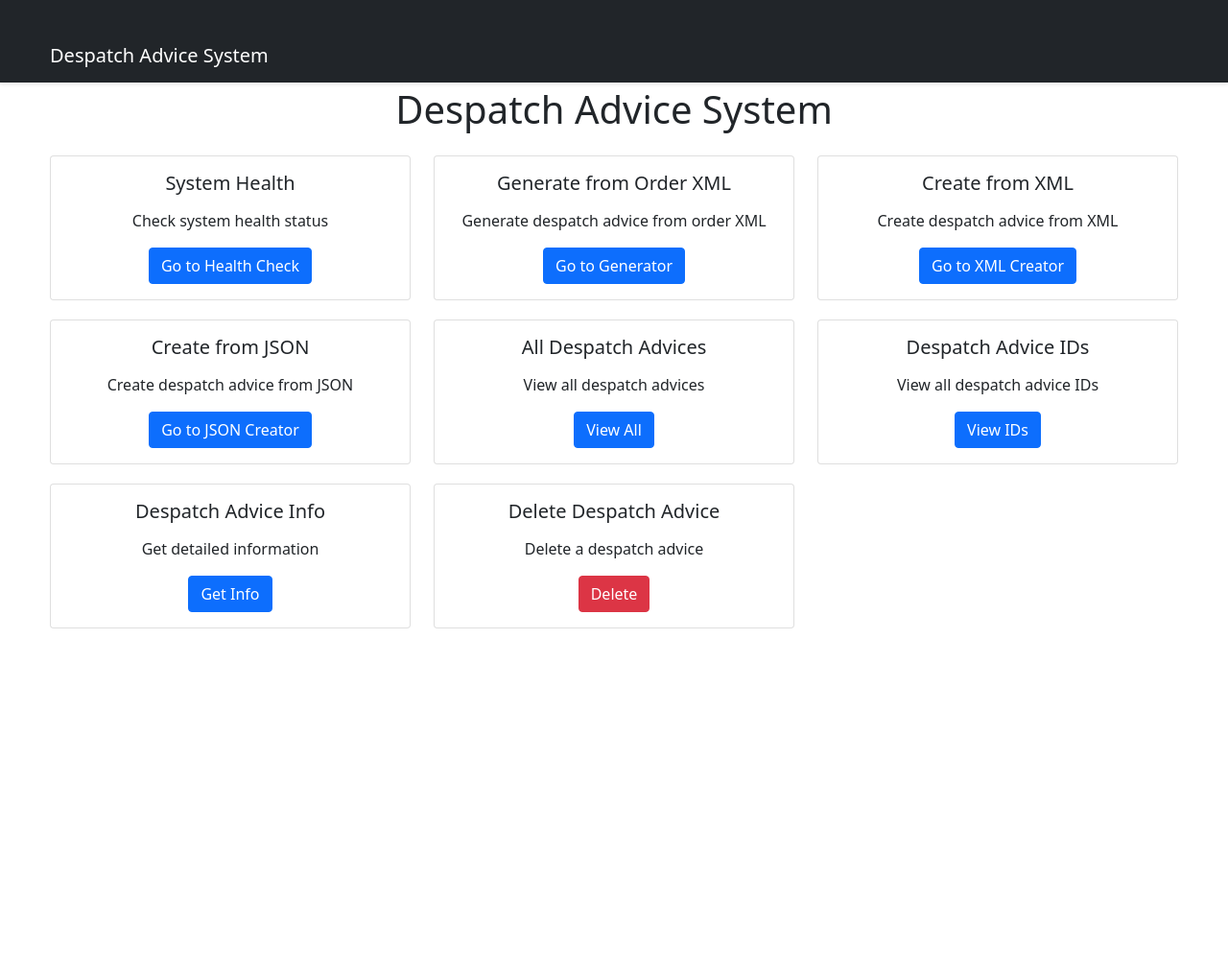
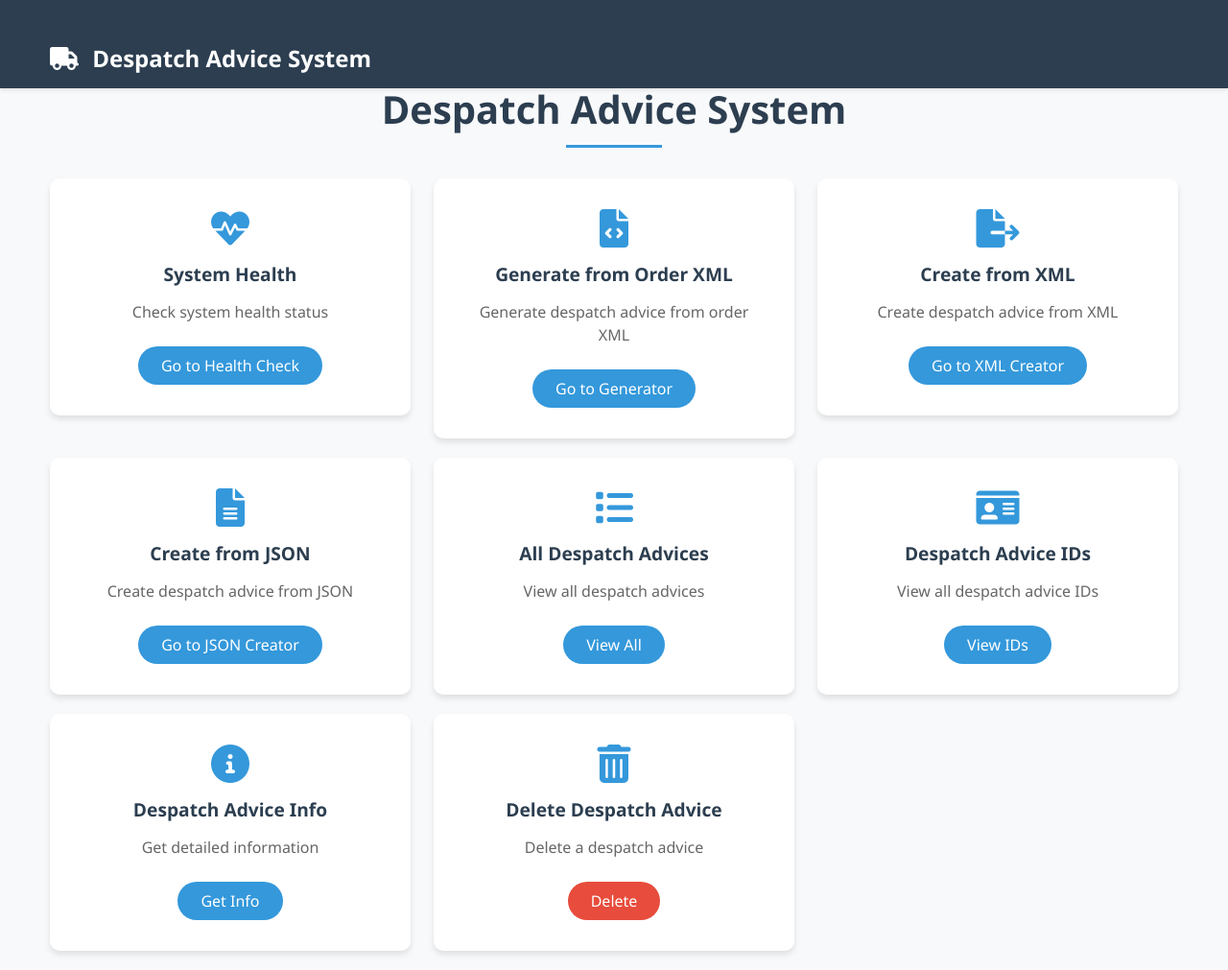
Before and after one commit to Nicky940629/despatch-advice-system, a plain HTML site: page index.html in a window 1280 px wide. Shown: the whole page at 96% size. Before the commit the page ends 800 px from the top, so only its background shows below. Drawn offline with nearby package versions, Linux system fonts and the light colour scheme.

Commit message:
beautiful

```diff
--- a/index.html
+++ b/index.html
@@ -5,46 +5,151 @@
     <meta name="viewport" content="width=device-width, initial-scale=1.0">
     <title>Despatch Advice System</title>
     <link href="https://cdn.jsdelivr.net/npm/bootstrap@5.1.3/dist/css/bootstrap.min.css" rel="stylesheet">
+    <link href="https://cdnjs.cloudflare.com/ajax/libs/font-awesome/6.0.0/css/all.min.css" rel="stylesheet">
     <style>
+        :root {
+            --primary-color: #2c3e50;
+            --secondary-color: #3498db;
+            --accent-color: #e74c3c;
+            --background-color: #f8f9fa;
+            --card-shadow: 0 4px 6px rgba(0, 0, 0, 0.1);
+        }
+
         body {
             padding-top: 60px;
+            background-color: var(--background-color);
+            font-family: 'Segoe UI', Tahoma, Geneva, Verdana, sans-serif;
         }
+
+        .navbar {
+            background-color: var(--primary-color) !important;
+            box-shadow: 0 2px 4px rgba(0,0,0,.1);
+        }
+
+        .navbar-brand {
+            font-weight: 600;
+            font-size: 1.5rem;
+        }
+
         .container {
             max-width: 1200px;
             margin-top: 30px;
         }
-        .navbar {
-            box-shadow: 0 2px 4px rgba(0,0,0,.1);
+
+        h1 {
+            color: var(--primary-color);
+            font-weight: 600;
+            margin-bottom: 2rem;
+            position: relative;
+            padding-bottom: 1rem;
         }
+
+        h1:after {
+            content: '';
+            position: absolute;
+            bottom: 0;
+            left: 50%;
+            transform: translateX(-50%);
+            width: 100px;
+            height: 3px;
+            background: var(--secondary-color);
+        }
+
         .card {
             margin-bottom: 20px;
-            transition: transform 0.2s;
+            border: none;
+            border-radius: 10px;
+            box-shadow: var(--card-shadow);
+            transition: all 0.3s ease;
+            background: white;
+            overflow: hidden;
         }
+
         .card:hover {
-            transform: translateY(-5px);
+            transform: translateY(-10px);
+            box-shadow: 0 10px 20px rgba(0,0,0,0.1);
         }
+
         .card-body {
             text-align: center;
+            padding: 2rem;
         }
+
         .card-title {
-            margin-bottom: 15px;
+            color: var(--primary-color);
+            font-weight: 600;
+            margin-bottom: 1rem;
+            font-size: 1.2rem;
+        }
+
+        .card-text {
+            color: #666;
+            margin-bottom: 1.5rem;
+        }
+
+        .btn-primary {
+            background-color: var(--secondary-color);
+            border: none;
+            padding: 0.5rem 1.5rem;
+            border-radius: 25px;
+            font-weight: 500;
+            transition: all 0.3s ease;
+        }
+
+        .btn-primary:hover {
+            background-color: #2980b9;
+            transform: scale(1.05);
+        }
+
+        .btn-danger {
+            background-color: var(--accent-color);
+            border: none;
+            padding: 0.5rem 1.5rem;
+            border-radius: 25px;
+            font-weight: 500;
+            transition: all 0.3s ease;
+        }
+
+        .btn-danger:hover {
+            background-color: #c0392b;
+            transform: scale(1.05);
+        }
+
+        .card-icon {
+            font-size: 2.5rem;
+            color: var(--secondary-color);
+            margin-bottom: 1rem;
+        }
+
+        @media (max-width: 768px) {
+            .container {
+                padding: 0 15px;
+            }
+
+            .card {
+                margin-bottom: 15px;
+            }
         }
     </style>
 </head>
 <body>
-    <nav class="navbar navbar-expand-lg navbar-dark bg-dark fixed-top">
+    <nav class="navbar navbar-expand-lg navbar-dark fixed-top">
         <div class="container">
-            <a class="navbar-brand" href="index.html">Despatch Advice System</a>
+            <a class="navbar-brand" href="index.html">
+                <i class="fas fa-truck me-2"></i>
+                Despatch Advice System
+            </a>
         </div>
     </nav>
 
     <div class="container">
-        <h1 class="text-center mb-4">Despatch Advice System</h1>
+        <h1 class="text-center">Despatch Advice System</h1>
 
         <div class="row">
             <div class="col-md-4">
                 <div class="card">
                     <div class="card-body">
+                        <i class="fas fa-heartbeat card-icon"></i>
                         <h5 class="card-title">System Health</h5>
                         <p class="card-text">Check system health status</p>
                         <a href="health.html" class="btn btn-primary">Go to Health Check</a>
@@ -55,6 +160,7 @@
             <div class="col-md-4">
                 <div class="card">
                     <div class="card-body">
+                        <i class="fas fa-file-code card-icon"></i>
                         <h5 class="card-title">Generate from Order XML</h5>
                         <p class="card-text">Generate despatch advice from order XML</p>
                         <a href="generate.html" class="btn btn-primary">Go to Generator</a>
@@ -65,6 +171,7 @@
             <div class="col-md-4">
                 <div class="card">
                     <div class="card-body">
+                        <i class="fas fa-file-export card-icon"></i>
                         <h5 class="card-title">Create from XML</h5>
                         <p class="card-text">Create despatch advice from XML</p>
                         <a href="create-xml.html" class="btn btn-primary">Go to XML Creator</a>
@@ -75,6 +182,7 @@
             <div class="col-md-4">
                 <div class="card">
                     <div class="card-body">
+                        <i class="fas fa-file-alt card-icon"></i>
                         <h5 class="card-title">Create from JSON</h5>
                         <p class="card-text">Create despatch advice from JSON</p>
                         <a href="create-json.html" class="btn btn-primary">Go to JSON Creator</a>
@@ -85,6 +193,7 @@
             <div class="col-md-4">
                 <div class="card">
                     <div class="card-body">
+                        <i class="fas fa-list card-icon"></i>
                         <h5 class="card-title">All Despatch Advices</h5>
                         <p class="card-text">View all despatch advices</p>
                         <a href="all.html" class="btn btn-primary">View All</a>
@@ -95,6 +204,7 @@
             <div class="col-md-4">
                 <div class="card">
                     <div class="card-body">
+                        <i class="fas fa-id-card card-icon"></i>
                         <h5 class="card-title">Despatch Advice IDs</h5>
                         <p class="card-text">View all despatch advice IDs</p>
                         <a href="ids.html" class="btn btn-primary">View IDs</a>
@@ -105,6 +215,7 @@
             <div class="col-md-4">
                 <div class="card">
                     <div class="card-body">
+                        <i class="fas fa-info-circle card-icon"></i>
                         <h5 class="card-title">Despatch Advice Info</h5>
                         <p class="card-text">Get detailed information</p>
                         <a href="info.html" class="btn btn-primary">Get Info</a>
@@ -115,6 +226,7 @@
             <div class="col-md-4">
                 <div class="card">
                     <div class="card-body">
+                        <i class="fas fa-trash-alt card-icon"></i>
                         <h5 class="card-title">Delete Despatch Advice</h5>
                         <p class="card-text">Delete a despatch advice</p>
                         <a href="delete.html" class="btn btn-danger">Delete</a>
```
